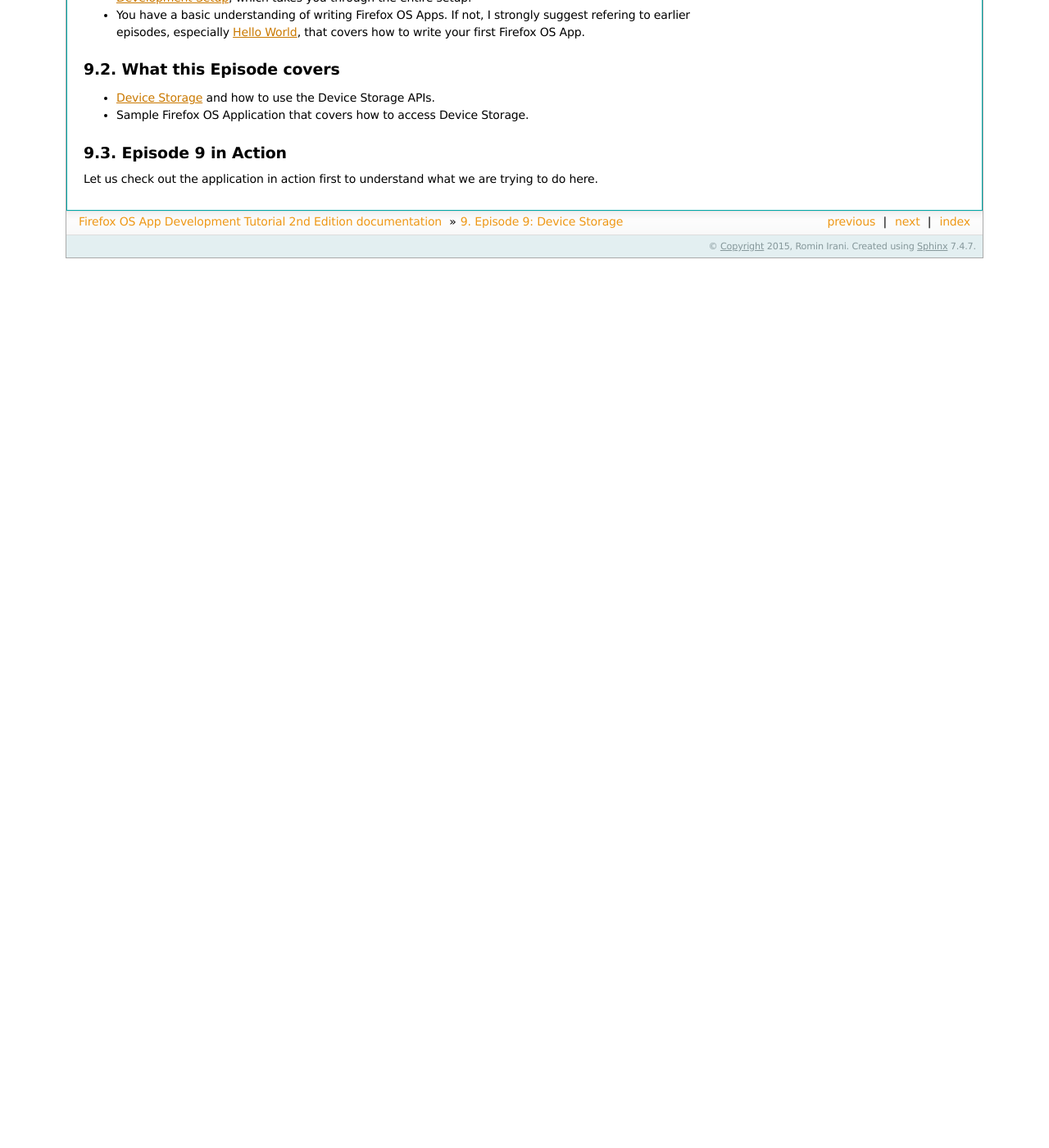
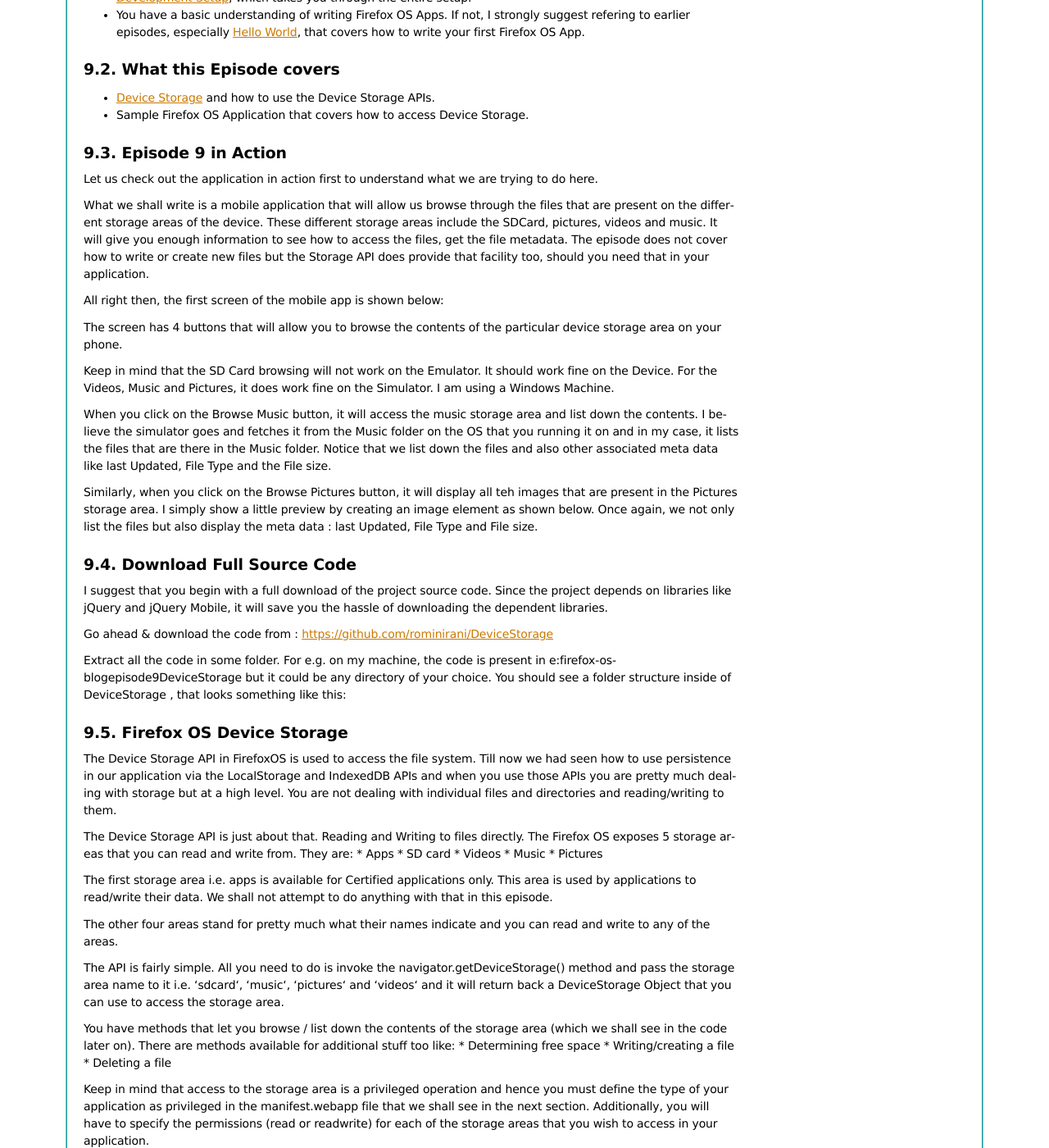
Before and after one commit to anicholakos/complete_fxos_tutorial, a Sphinx documentation site: the page built from source/episode09.rst, in a window 1280 px wide and 1400 px high, scrolled down 270 px. Shown: the whole window at 82% size. Built offline with Sphinx 7.4.7, drawn with Linux system fonts in a browser that asks for light colours; formulas are drawn with MathJax 3; before the commit the page ends 900 px from its top, so only the background shows below that; some of the changed text lies outside the part shown.

Commit message:
Worked on episode 9

```diff
--- a/source/copyright.rst
+++ b/source/copyright.rst
@@ -30,7 +30,7 @@
      clearly mark any material not subject to the license. This includes other
      CC-licensed material, or material used under an exception or limitation to
      copyright. `More considerations for licensors
-     <wiki.creativecommons.org/Considerations_for_licensors>`__.
+     <http://wiki.creativecommons.org/Considerations_for_licensors>`__.
 
      **Considerations for the public:** By using one of our public licenses, a
      licensor grants the public permission to use the licensed material under
@@ -44,7 +44,7 @@
      special requests, such as asking that all changes be marked or described.
      Although not required by our licenses, you are encouraged to respect those
      requests where reasonable. `More_considerations for the public
-     <wiki.creativecommons.org/Considerations_for_licensees>`__.
+     <http://wiki.creativecommons.org/Considerations_for_licensees>`__.
 
 
 Creative Commons Attribution-ShareAlike 4.0 International Public License
--- a/source/episode09.rst
+++ b/source/episode09.rst
@@ -40,3 +40,117 @@
 
 Let us check out the application in action first to understand what we are
 trying to do here.
+
+What we shall write is a mobile application that will allow us browse through
+the files that are present on the different storage areas of the device. These
+different storage areas include the SDCard, pictures, videos and music. It will
+give you enough information to see how to access the files, get the file
+metadata. The episode does not cover how to write or create new files but the
+Storage API does provide that facility too, should you need that in your
+application.
+
+All right then, the first screen of the mobile app is shown below:
+
+The screen has 4 buttons that will allow you to browse the contents of the
+particular device storage area on your phone.
+
+Keep in mind that the SD Card browsing will not work on the Emulator. It should
+work fine on the Device. For the Videos, Music and Pictures, it does work fine
+on the Simulator. I am using a Windows Machine.
+
+When you click on the Browse Music button, it will access the music storage
+area and list down the contents. I believe the simulator goes and fetches it
+from the Music folder on the OS that you running it on and in my case, it lists
+the files that are there in the Music folder. Notice that we list down the
+files and also other associated meta data like last Updated, File Type and the
+File size.
+
+Similarly, when you click on the Browse Pictures button, it will display all
+teh images that are present in the Pictures storage area. I simply show a
+little preview by creating an image element as shown below. Once again, we not
+only list the files but also display the meta data : last Updated, File Type
+and File size.
+
+Download Full Source Code
+-------------------------
+
+I suggest that you begin with a full download of the project source code. Since the project depends on libraries like jQuery and jQuery Mobile, it will save you the hassle of downloading the dependent libraries.
+
+Go ahead & download the code from : https://github.com/rominirani/DeviceStorage
+
+Extract all the code in some folder. For e.g. on my machine, the code is present in e:\firefox-os-blog\episode9\DeviceStorage but it could be any directory of your choice. You should see a folder structure inside of DeviceStorage , that looks something like this:
+
+Firefox OS Device Storage
+-------------------------
+
+The Device Storage API in FirefoxOS is used to access the file system. Till now
+we had seen how to use persistence in our application via the LocalStorage and
+IndexedDB APIs and when you use those APIs you are pretty much dealing with
+storage but at a high level. You are not dealing with individual files and
+directories and reading/writing to them.
+
+The Device Storage API is just about that. Reading and Writing to files
+directly. The Firefox OS exposes 5 storage areas that you can read and write
+from. They are:
+* Apps
+* SD card
+* Videos
+* Music
+* Pictures
+
+The first storage area i.e. apps is available for Certified applications only.
+This area is used by applications to read/write their data. We shall not
+attempt to do anything with that in this episode.
+
+The other four areas stand for pretty much what their names indicate and you
+can read and write to any of the areas.
+
+The API is fairly simple. All you need to do is invoke the
+navigator.getDeviceStorage() method and pass the storage area name to it i.e.
+‘sdcard‘, ‘music‘, ‘pictures‘ and ‘videos‘ and it will return back a
+DeviceStorage Object that you can use to access the storage area.
+
+You have methods that let you browse / list down the contents of the storage
+area (which we shall see in the code later on). There are methods available for
+additional stuff too like:
+* Determining free space
+* Writing/creating a file
+* Deleting a file
+
+Keep in mind that access to the storage area is a privileged operation and
+hence you must define the type of your application as privileged in the
+manifest.webapp file that we shall see in the next section. Additionally, you
+will have to specify the permissions (read or readwrite) for each of the
+storage areas that you wish to access in your application.
+
+DeviceStorage Application
+-------------------------
+
+OK. Lets get going with understanding the code and how we can access Device Storage in our application.
+
+DeviceStorage Application - manifest.webapp
+-------------------------------------------
+
+The first thing we should discuss is the manifest file. This should be familiar
+now and it has the standard attributes like name, version, etc. There is
+nothing special happening here.
+
+The permissions are the most important over here. To access the storage areas
+in FirefoxOS, your application needs to be a privileged application, so we are
+defining that in the “type”: “privileged” entry.
+
+Next we need to mention what permissions our application needs. You have to
+create an entry for as many storage areas that you want to access in your
+application and also the type of access that you want i.e. read or readwrite.
+The readwrite mode will be needed if you plan to create/modify files.
+
+You will notice in the manifest that we have provided readwrite permissions for
+each of the 4 storage areas (sdcard, videos, music and pictures).
+
+DeviceStorage Application - index.html
+--------------------------------------
+
+Next up is the index.html page and it is a simple jQuery Mobile page.
+
+Let us discuss the index.html page in detail now:
+* We have included the script in app.js file on line 10.
```
Also changed, not shown: source/episode02.rst (+18 -15 lines).
